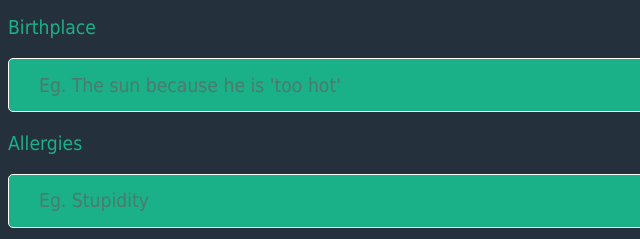
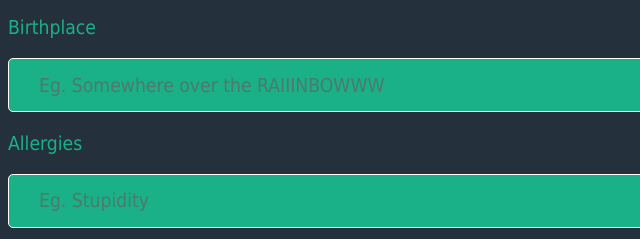
Before and after one commit to prathamthukral/patientInfo, a plain HTML site: page index.html in a window 1280 px wide. Shown: the part 711-950 px from the top of the page, 0-640 px from the left. Drawn offline with Linux system fonts and the light colour scheme.

Commit message:
Update index.html

```diff
--- a/index.html
+++ b/index.html
@@ -110,7 +110,7 @@
 		<input placeholder="Eg. 900 inches" id="height" type="text">
 
 		<p>Birthplace</p>
-		<input placeholder="Eg. The sun because he is 'too hot'" id="birthPlace" type="text">
+		<input placeholder="Eg. Somewhere over the RAIIINBOWWW" id="birthPlace" type="text">
 
 		<p>Allergies</p>
 		<input placeholder="Eg. Stupidity" id="allergies" type="text">
```
